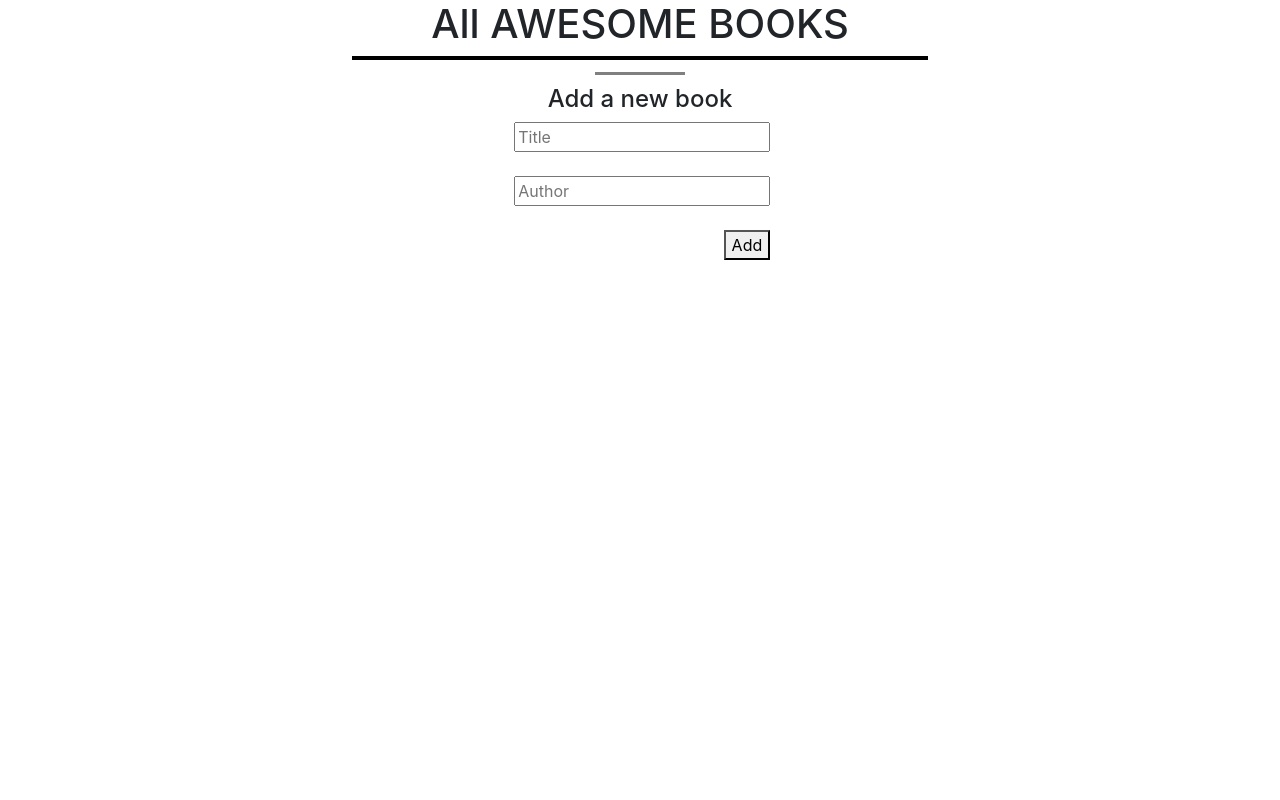
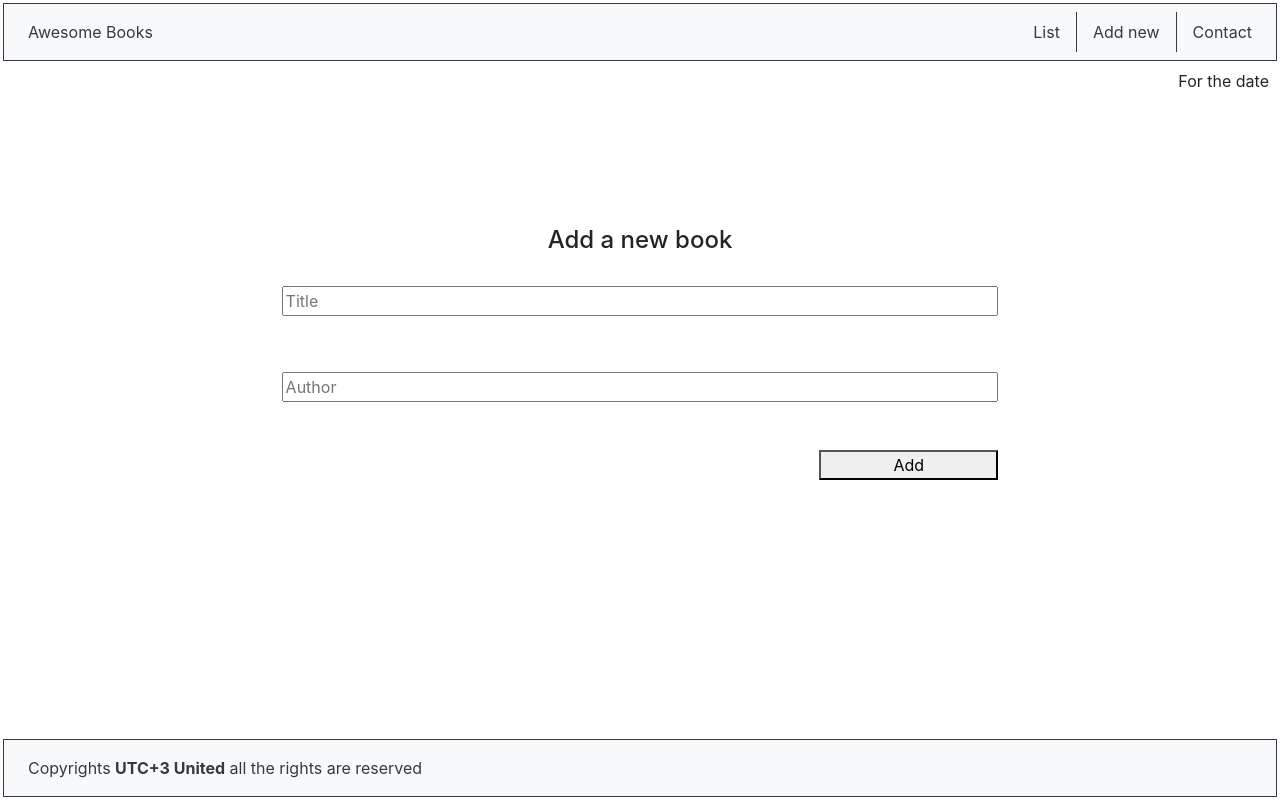
Before and after one commit to Moathal/Awesome-books, a plain HTML site: page index.html in a window 1280 px wide. Drawn offline with nearby package versions, Linux system fonts and the light colour scheme.

Commit message:
Adding a full website with navigation

```diff
--- a/index.html
+++ b/index.html
@@ -13,25 +13,57 @@
 </head>
 
 <body>
+  <header class="header ">
+  <nav class="navbar py-0 navbar-dark bg-light border border-dark p-2 ">
+    <a class="nav-item nav-link text-dark" href="#"> Awesome Books</a>
+    <div class="d-flex justify-self-end">
+      <a class=" nav-item nav-link text-dark" href="#">List</a>
+      <a class="  nav-item nav-link text-dark border-left border-dark " href="#">Add new</a>
+      <a class="nav-item nav-link text-dark border-left border-dark" href="#">Contact</a>
+    </div>
+  </nav>
+  <div class="date d-flex justify-content-end p-2">
+     For the date
+  </div>
+</header>
     <section class="add-book">
-        <section class="books-sect">
-            <h1>All AWESOME BOOKS</h1>
+        <div class="books-sect page" id="List">
+            <h1 class="mt-5 pt-3">All AWESOME BOOKS</h1>
             <div class="books-list">
-
             </div>
-        </section>
+        </div>
         <div class="line">
-
         </div>
-        <h4>Add a new book</h4>
-        <form action="submit">
-            <label for="book"></label>
-            <input placeholder="Title" id="book" class="book-name" type="text" required><br> <br>
-            <label for="author"></label>
-            <input placeholder="Author" id="author" name="Author" class="book-author" type="text" required><br> <br>
-            <button id="add-book" type="reset">Add</button>
-        </form>
+        <div class=" add-section page active" id="Addnew">
+          <h4 class="p-3">Add a new book</h4>
+          <form action="submit" class="form d-flex justify-content-center flex-column">
+              <label for="book "></label>
+              <input placeholder="Title" id="book" class="book-name w-5" type="text" required><br> <br>
+              <label for="author"></label>
+              <input placeholder="Author" id="author" name="Author" class="book-author" type="text" required><br> <br>
+              <button id="add-book" class="w-25 align-self-end" type="reset">Add</button>
+          </form>
+        </div>
     </section>
+    <section class="contact page" id="Contact">
+      <div class=" d-flex flex-column justify-content-center align-items-center w-75 ">
+        <h2 class="h1 mt-5 pt-5" >Contact Information</h2>
+        <p class="mt-3">Do have any question or you just want to say hello? <br>You can reach out to us! </p>
+          <ul class="mt-3">
+            <li>Our email:info@united.com</li>
+            <li>Our phone number : +333 2468 267.</li>
+            <li>Our adress Everywere, 275, 1010, Planet Earth</li>
+          </ul>
+      </div>
+    </section>
+    <footer class="footer">
+      <nav class="navbar py-0 navbar-dark bg-light border border-dark p-2 ">
+        <a class="nav-item nav-link text-dark" href="#"> Copyrights <strong>UTC+3 United</strong>  all the rights are reserved</a>
+      </nav>
+    </footer>
+    <script src="https://code.jquery.com/jquery-3.3.1.slim.min.js" integrity="sha384-q8i/X+965DzO0rT7abK41JStQIAqVgRVzpbzo5smXKp4YfRvH+8abtTE1Pi6jizo" crossorigin="anonymous"></script>
+<script src="https://cdn.jsdelivr.net/npm/popper.js@1.14.7/dist/umd/popper.min.js" integrity="sha384-UO2eT0CpHqdSJQ6hJty5KVphtPhzWj9WO1clHTMGa3JDZwrnQq4sF86dIHNDz0W1" crossorigin="anonymous"></script>
+<script src="https://cdn.jsdelivr.net/npm/bootstrap@4.3.1/dist/js/bootstrap.min.js" integrity="sha384-JjSmVgyd0p3pXB1rRibZUAYoIIy6OrQ6VrjIEaFf/nJGzIxFDsf4x0xIM+B07jRM" crossorigin="anonymous"></script>
 </body>
 
 </html>
--- a/index.js
+++ b/index.js
@@ -2,7 +2,8 @@ const addBook = document.getElementById('add-book');
 const newBook = document.getElementById('book');
 const newAuthor = document.getElementById('author');
 const booksList = document.querySelector('.books-list');
-
+const pages=document.querySelectorAll(".page");
+const header=document.querySelector("header");
 class Book {
   constructor(book, author) {
     this.book = book;
@@ -56,3 +57,10 @@ addBook.addEventListener('click', () => {
   window.localStorage.setItem('books', JSON.stringify(methods.Books));
   methods.resetBooksList();
 });
+
+let link="a";
+header.addEventListener("click", (e)=>{
+  link=e.target.innerText.replace(/\s/g, '');
+  pages.forEach(page => page.classList.remove('active'));
+  document.getElementById(link).classList.add('active');
+} )
--- a/style.css
+++ b/style.css
@@ -7,12 +7,13 @@ body {
 }
 
 .books-sect {
-  width: 45%;
+  width: 90%;
   display: flex;
   flex-direction: column;
   justify-content: center;
   align-items: center;
   align-content: center;
+  height: 80vh;
 }
 
 .books-list {
@@ -42,13 +43,59 @@ p {
 }
 
 #add-book {
-  float: right;
+  float: right !important;
 }
 
 .line {
-  min-width: 7%;
+  width: 7%;
   height: 5px;
   border-bottom-color: #808080;
   border-bottom-style: solid;
   margin: 10px;
+  align-self: center;
 }
+.add-section{
+  width: 80%;
+  height: 80vh;
+  display: flex;
+  justify-content: center;
+  align-items: center;
+  align-content: center;
+  flex-direction: column;
+}
+.form{
+  width: 70%;
+}
+header{
+  position: fixed;
+  z-index: 1;
+  left: 3px;
+  right: 3px;
+  top: 3px;
+}
+footer{
+  position: fixed;
+  z-index: 1;
+  left: 3px;
+  right: 3px;
+  bottom: 3px;
+}
+.contact{
+  height: 80vh;
+  font-size: 2.5rem;
+  display: flex;
+  justify-content: center;
+  align-items: center;
+  flex-direction: column;
+}
+.h1{
+  font-size: 4rem !important;
+}
+
+.page {
+  display: none !important;
+}
+
+.page.active {
+  display: flex !important;
+}
```
